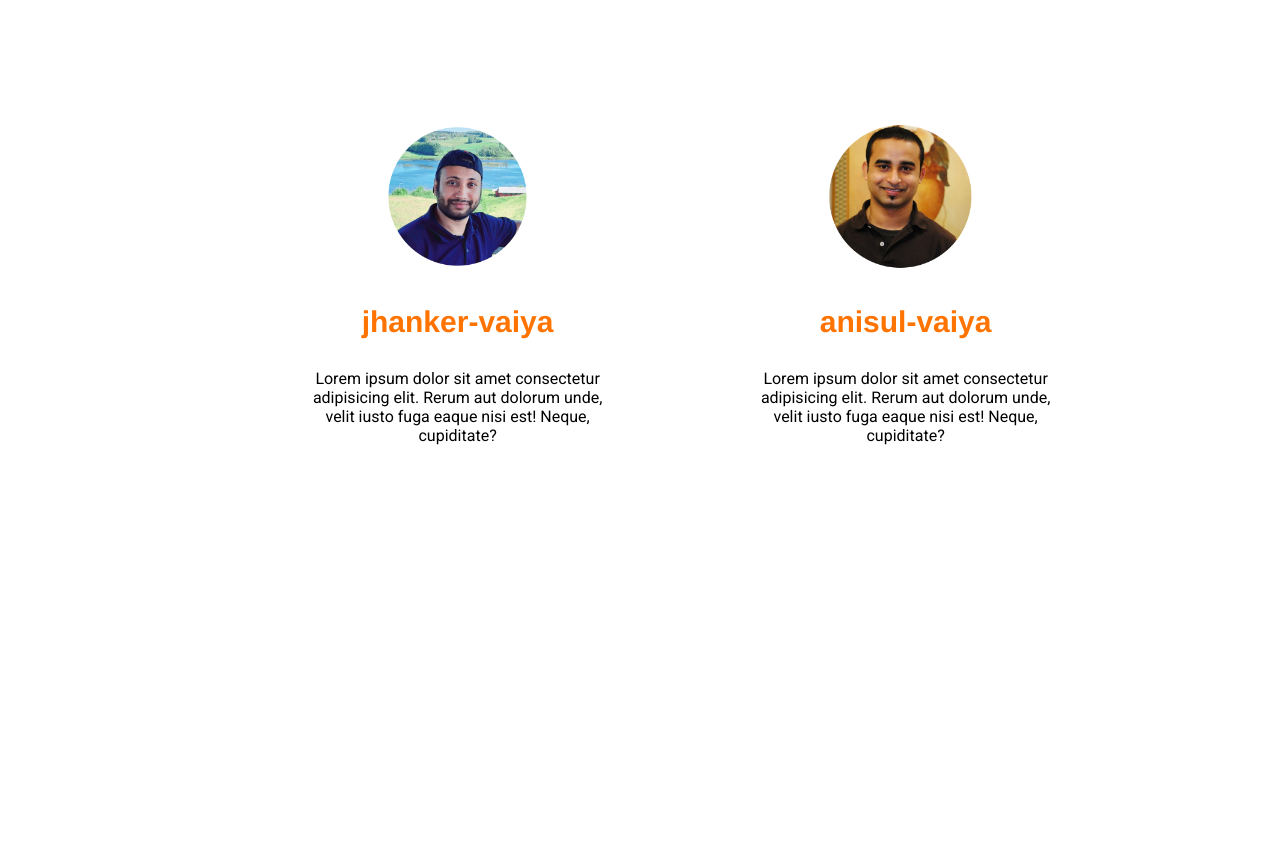
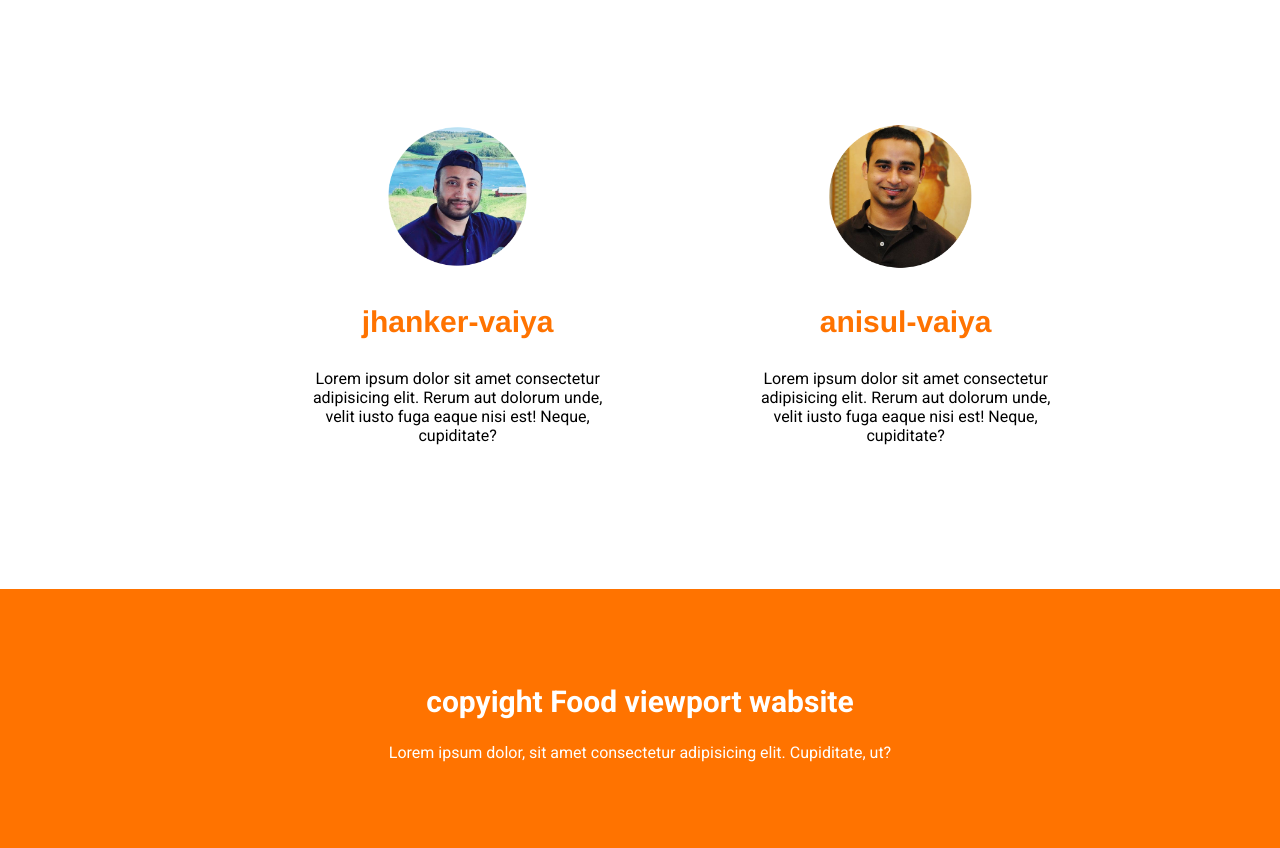
Before and after one commit to Rajib567/Food-website, a plain HTML site: page index.html in a window 1280 px wide. Shown: the part 2214-3062 px from the top of the page. Before the commit the page ends 2803 px from the top, so only its background shows below. Drawn offline with Linux system fonts and the light colour scheme.

Commit message:
footer banner

```diff
--- a/index.html
+++ b/index.html
@@ -4,7 +4,7 @@
     <meta charset="UTF-8" />
     <meta http-equiv="X-UA-Compatible" content="IE=edge" />
     <meta name="viewport" content="width=device-width, initial-scale=1.0" />
-    <title>Document</title>
+    <title>Food viewport</title>
     <link rel="preconnect" href="https://fonts.googleapis.com" />
     <link rel="preconnect" href="https://fonts.gstatic.com" crossorigin />
     <link
@@ -59,6 +59,7 @@
           <a class="link-button-two" href="">Learn More</a>
         </div>
       </div>
+      <!-- My recipies -->
     </section>
         <div >
         <h2 style="font-size: 30px; text-align: center; padding-top: 5%;">My recipies</h2>
@@ -68,6 +69,7 @@
         </p>
       </div>
     </section>
+    <!-- My recipies photo -->
     <section  >
     <section style="padding: 10%;" class="image-one" >
       <div class="box">
@@ -93,6 +95,7 @@
       </div>
 
     </section>
+    <!-- man ifro -->
   </section>
   <div >
   <h2 style="font-size: 30px; text-align: center; ">Want Our Client Saying</h2>
@@ -118,5 +121,13 @@
     <p class="image-one">Lorem ipsum dolor sit amet consectetur adipisicing elit. Rerum aut dolorum unde, velit iusto fuga eaque nisi est! Neque, cupiditate?</p>
   </div>
 </section>
+<section>
+  <footer class="footer-banner">
+    <H1 style="color: white; font-size: 30px;">
+      copyight Food viewport wabsite
+    </H1>
+    <p style="color: white;">Lorem ipsum dolor, sit amet consectetur adipisicing elit. Cupiditate, ut?</p>
+  </footer>
+</section>
   </body>
 </html>
--- a/style.css
+++ b/style.css
@@ -1,64 +1,59 @@
-body{
-    font-family: 'Roboto', sans-serif;
+body {
+  font-family: "Roboto", sans-serif;
   margin: 0 auto;
 }
-.bg-topbar{
+.bg-topbar {
   background-image: url("images/top-bg.png");
   background-repeat: no-repeat;
   background-position: 100%;
   background-size: 100%;
   margin-top: -2px;
 }
-.menubar{
-
+.menubar {
 }
-.menubar ul{
+.menubar ul {
   text-align: center;
 }
-.menubar ul li{
+.menubar ul li {
   list-style-type: none;
-    display:  inline-block;
+  display: inline-block;
   padding: 50px;
   color: black;
 }
-.menubar ul li a{
+.menubar ul li a {
   color: black;
   text-decoration: none;
   display: block;
 }
-.menubar ul li a:hover{
-    color: green;
+.menubar ul li a:hover {
+  color: o;
   font-weight: bold;
 }
-.image-part{
+.image-part {
   display: flex;
   padding: 100px;
 }
 .side-image {
   width: 100%;
-
 }
 .half-width {
   width: 50%;
-    padding-left:5%;
-
+  padding-left: 5%;
 }
-.half-width img{
+.half-width img {
   width: 100%;
-
 }
-.link-button{
+.link-button {
   text-decoration: none;
   background-color: rgb(255, 123, 0);
-    background-image: linear-gradient(#ffae00,#ff7300);
+  background-image: linear-gradient(#ffae00, #ff7300);
   padding: 10px 30px;
   font-weight: 100px;
   border-radius: 20px;
   color: aliceblue;
-
 }
-.link-button:hover{
-    background-image: linear-gradient(#ffae00,#ff7300);
+.link-button:hover {
+  background-image: linear-gradient(#ffae00, #ff7300);
 }
 .second-banner {
   background-image: url("images/one-bg.png");
@@ -66,26 +61,28 @@ display: block;
   background-position: 100%;
   background-size: 100%;
   margin-top: 5%;
-
 }
-.link-button-two{
+.link-button-two {
   text-decoration: none;
   background-color: rgb(255, 123, 0);
-    background-image: linear-gradient(#ffae00,#ff7300);
+  background-image: linear-gradient(#ffae00, #ff7300);
   padding: 10px 30px;
   font-weight: 100px;
   border-radius: 20px;
   color: aliceblue;
 }
-.text-button{
+.text-button {
   margin-top: 200px;
   margin-left: 300px;
 }
-.image-one{
+.image-one {
   text-align: center;
   width: 70%;
   display: flex;
   margin-left: 10%;
-
-
 }
+.footer-banner{
+    text-align: center;
+    background-color: #ff7300;
+    padding: 70px;
+}
```
Lines whose indentation alone changed are shown as unchanged.
